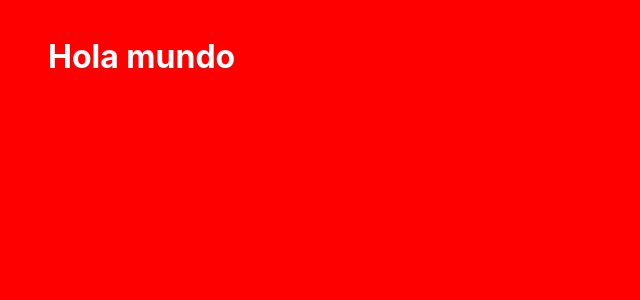
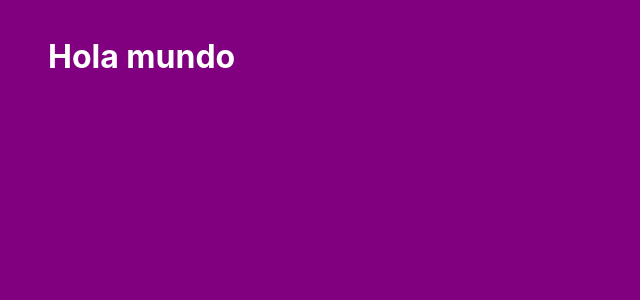
Before and after one commit to andrerchant/CpracticoReact, a React app: page / in a window 1280 px wide. Shown: the top 300 px of the page, without its empty margins (0-640 px from the left). Built offline with nearby package versions, Linux system fonts and the light colour scheme.

Commit message:
gitignore

```diff
--- a/src/assets/styles/App.scss
+++ b/src/assets/styles/App.scss
@@ -1,6 +1,6 @@
 body{
     margin: 0;
-    background-color:red;
+    background-color:purple;
     color:white;
     padding: 1rem 3rem;
 }
```
Also changed, not shown: 1 other file (tests, documents, lock files or other folders).
